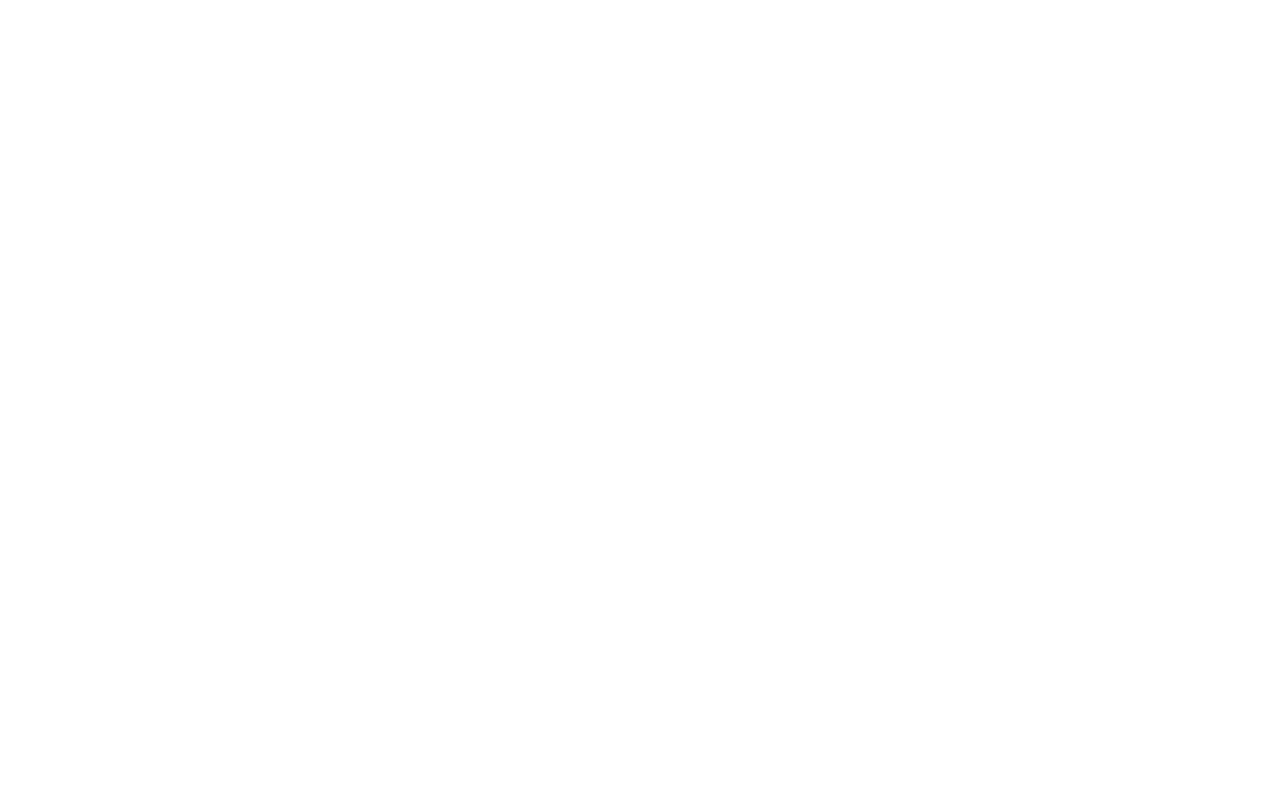
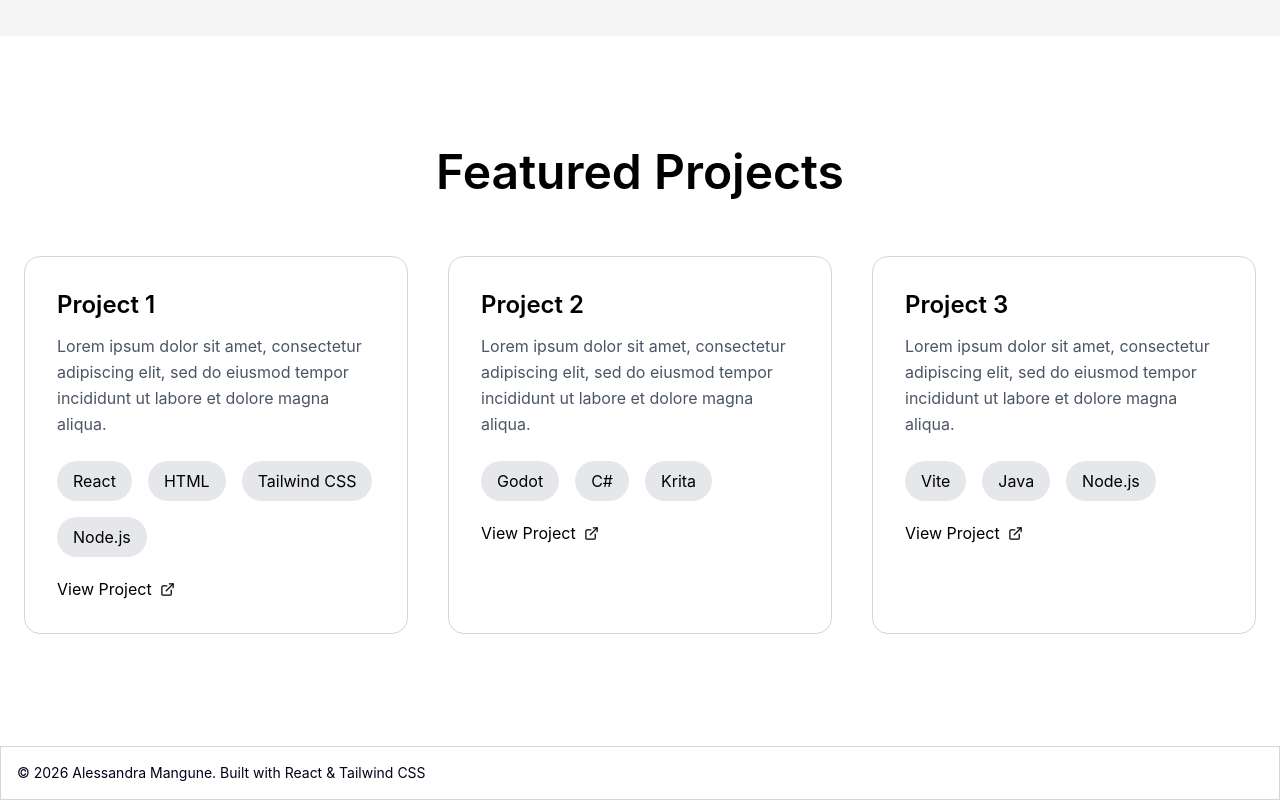
Before and after one commit to mangunea/Portfolio, a React (Vite) app in the folder website-portfolio/: page / in a window 1280 px wide. Shown: the part 1320-2120 px from the top of the page. Before the commit the page ends 800 px from the top, so only its background shows below. Built offline with nearby package versions, Linux system fonts and the light colour scheme.

Commit message:
properly install lucide and fix any errors, get the first icon to work

```diff
--- /dev/null
+++ b/package.json
@@ -0,0 +1,5 @@
+{
+  "dependencies": {
+    "lucide-react": "^1.17.0"
+  }
+}
--- a/website-portfolio/package.json
+++ b/website-portfolio/package.json
@@ -10,7 +10,7 @@
     "preview": "vite preview"
   },
   "dependencies": {
-    "lucide-react": "^1.16.0",
+    "lucide-react": "^1.17.0",
     "react": "^19.2.6",
     "react-dom": "^19.2.6"
   },
@@ -18,6 +18,7 @@
     "@babel/core": "^7.29.0",
     "@eslint/js": "^10.0.1",
     "@rolldown/plugin-babel": "^0.2.3",
+    "@tailwindcss/vite": "^4.3.0",
     "@types/react": "^19.2.14",
     "@types/react-dom": "^19.2.3",
     "@vitejs/plugin-react": "^6.0.1",
@@ -26,6 +27,7 @@
     "eslint-plugin-react-hooks": "^7.1.1",
     "eslint-plugin-react-refresh": "^0.5.2",
     "globals": "^17.6.0",
+    "tailwindcss": "^4.3.0",
     "vite": "^8.0.12"
   }
 }
--- a/website-portfolio/src/Projects.jsx
+++ b/website-portfolio/src/Projects.jsx
@@ -1,3 +1,7 @@
+import {
+  ExternalLink,
+} from "lucide-react";
+
 function Projects() {
 
 
@@ -41,8 +45,9 @@ function Projects() {
                 ))}
               </div>
 
-                <button className="flex items-center gap-3 hover:underline hover: cursor-pointer text-1xl">
+                <button className="flex items-center gap-2 hover:underline hover: cursor-pointer text-1xl">
                     View Project
+                    <ExternalLink size={15} />
                 </button>
 
                     </div>
```
Also changed, not shown: 2 other files (tests, documents, lock files or other folders).
